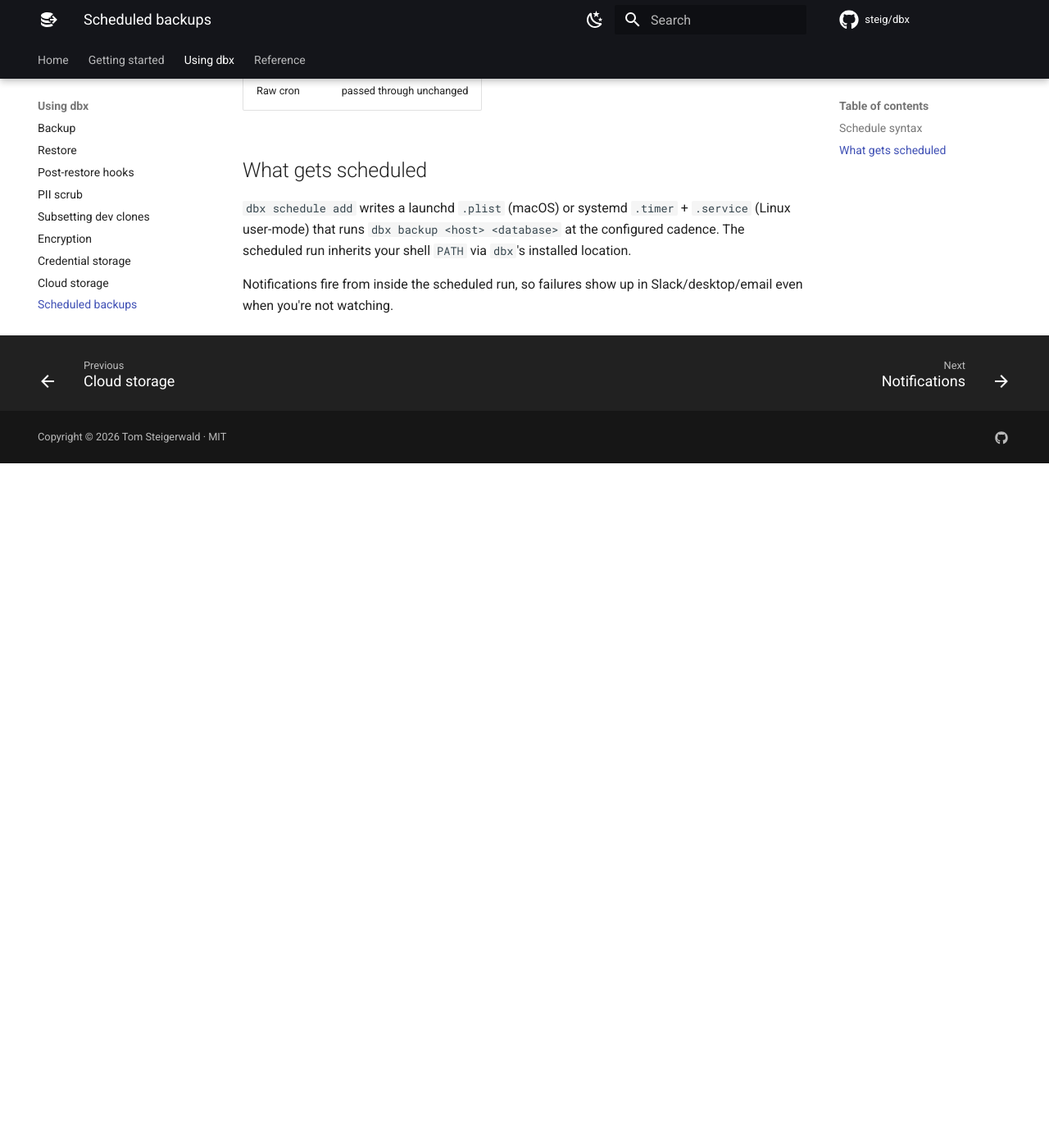
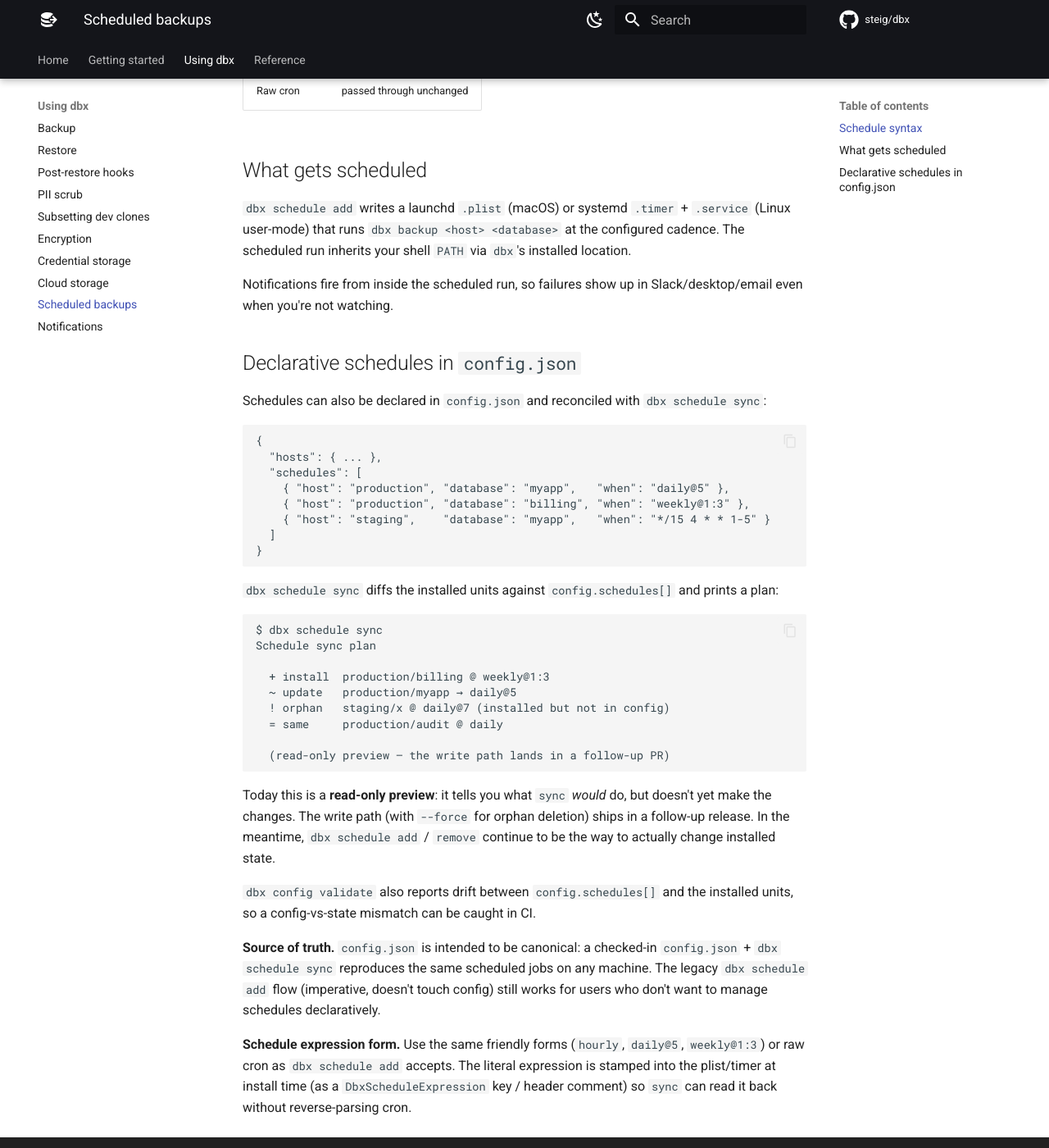
Before and after one commit to steig/dbx, an MkDocs documentation site: the page built from docs/scheduling.md, in a window 1280 px wide and 1400 px high, scrolled down 837 px. Shown: the whole window at 82% size. Built offline with MkDocs 1.6.1 and Material for MkDocs 9.7.7, drawn with Linux system fonts in a browser that asks for light colours; comment, search, counter and statistics services are not loaded; before the commit the page ends 1402 px from its top, so only the background shows below that.

Commit message:
feat(schedule): declarative config + read-only sync (#39 part 1)
First slice of issue #39. Adds a `schedules` block to config.json
as the canonical declaration of scheduled backups, plus a read-only
`dbx schedule sync` that diffs config against installed units and
prints a plan. The write path (install/update/orphan handling with
`--force`) lands in a follow-up PR.

Design decisions (documented in the issue's design-decisions comment):
- Source of truth: config canonical. `dbx schedule add` will gain a
  side-effect write to config.schedules[] in PR B; the imperative
  flow remains for now.
- Orphan policy: error by default (next PR), `--force` to delete.
  Never silent-delete.
- Schedule expression form: friendly form stored verbatim. New plists
  get a `DbxScheduleExpression` key; new systemd timers get a
  `# DbxScheduleExpression:` header. Sync reads them back from there
  instead of reverse-parsing cron. Units installed before this
  feature read as `?` and show as orphans in the plan.
- Top-level `schedules` array (not per-host).

Implementation

- lib/schedule.sh:
  - schedule_config_read    — TSV from .schedules[] in config.json.
  - schedule_installed_read — TSV from on-disk plists/timers.
  - schedule_sync_plan      — pure awk diff; emits install/update/
                              orphan/nochange rows. Multi-line input
                              streamed via stdin (BSD awk doesn't
                              accept newlines in `-v` assignments).
  - schedule_sync_print_plan — color-coded plan render; returns 0 if
                              anything is actionable, 1 if all nochange.
  - launchd_create / systemd_create now stamp the marker.
- dbx:
  - cmd_schedule sync [--dry-run]: read-only preview today. --force is
    explicitly rejected with a message pointing at the follow-up PR.
  - cmd_config validate: warns when config.schedules has actionable
    drift, logs success when in sync. Not counted as an error.

Tests

- 11 new unit tests in tests/unit/schedule.bats:
  - Marker is stamped into plist (launchd) and timer (systemd).
  - schedule_sync_plan: empty/empty, config-only, installed-only,
    same, different, full mixed (install + update + orphan + nochange).
  - schedule_config_read: empty array, missing key, populated.

345 unit tests pass (was 334). shellcheck -S error clean. mkdocs
build --strict clean.

Refs #39 (part 1 of 2). Full close when PR B lands.

Co-Authored-By: Claude Opus 4.7 <noreply@anthropic.com>

````diff
--- a/docs/scheduling.md
+++ b/docs/scheduling.md
@@ -33,3 +33,40 @@ Logs at `~/.local/share/dbx/logs/`.
 `dbx schedule add` writes a launchd `.plist` (macOS) or systemd `.timer` + `.service` (Linux user-mode) that runs `dbx backup <host> <database>` at the configured cadence. The scheduled run inherits your shell `PATH` via `dbx`'s installed location.
 
 Notifications fire from inside the scheduled run, so failures show up in Slack/desktop/email even when you're not watching.
+
+## Declarative schedules in `config.json`
+
+Schedules can also be declared in `config.json` and reconciled with `dbx schedule sync`:
+
+```jsonc
+{
+  "hosts": { ... },
+  "schedules": [
+    { "host": "production", "database": "myapp",   "when": "daily@5" },
+    { "host": "production", "database": "billing", "when": "weekly@1:3" },
+    { "host": "staging",    "database": "myapp",   "when": "*/15 4 * * 1-5" }
+  ]
+}
+```
+
+`dbx schedule sync` diffs the installed units against `config.schedules[]` and prints a plan:
+
+```
+$ dbx schedule sync
+Schedule sync plan
+
+  + install  production/billing @ weekly@1:3
+  ~ update   production/myapp → daily@5
+  ! orphan   staging/x @ daily@7 (installed but not in config)
+  = same     production/audit @ daily
+
+  (read-only preview — the write path lands in a follow-up PR)
+```
+
+Today this is a **read-only preview**: it tells you what `sync` *would* do, but doesn't yet make the changes. The write path (with `--force` for orphan deletion) ships in a follow-up release. In the meantime, `dbx schedule add` / `remove` continue to be the way to actually change installed state.
+
+`dbx config validate` also reports drift between `config.schedules[]` and the installed units, so a config-vs-state mismatch can be caught in CI.
+
+**Source of truth.** `config.json` is intended to be canonical: a checked-in `config.json` + `dbx schedule sync` reproduces the same scheduled jobs on any machine. The legacy `dbx schedule add` flow (imperative, doesn't touch config) still works for users who don't want to manage schedules declaratively.
+
+**Schedule expression form.** Use the same friendly forms (`hourly`, `daily@5`, `weekly@1:3`) or raw cron as `dbx schedule add` accepts. The literal expression is stamped into the plist/timer at install time (as a `DbxScheduleExpression` key / header comment) so `sync` can read it back without reverse-parsing cron.
````
Also changed, not shown: CHANGELOG.md (+1 -0 lines), 3 other files.
